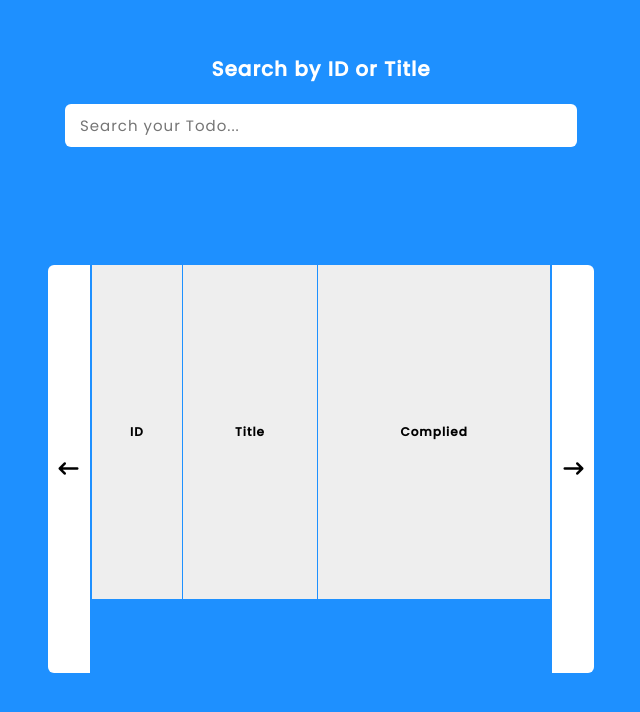
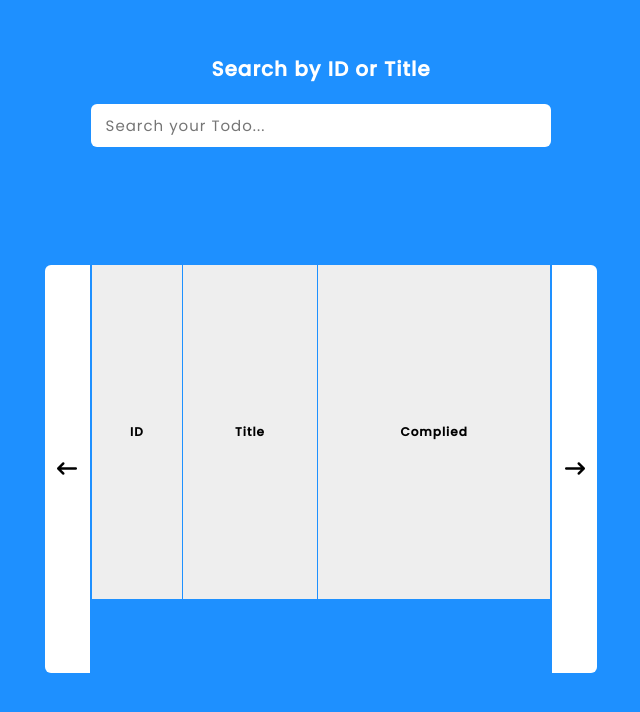
Before and after one commit to Gnifh01/js_coding_challenge, a plain HTML site: page index.html in a window 1280 px wide. Shown: the whole page, without its empty margins (319-959 px from the left). Drawn offline with Linux system fonts and the light colour scheme; no server answers.

Commit message:
first commit

```diff
--- a/prova.js
+++ b/app.js
@@ -32,7 +32,7 @@ const printTodos = () => {
           counter = 200;
         }
 
-        return {id: todo.id, title: todo.title, completed: todo.completed, element: tableRow,};
+        return {id: todo.id, title: todo.title, completed: todo.completed, element: tableRow};
       });
     });
 };
@@ -58,7 +58,6 @@ printTodos();
 searchInput.addEventListener("input", (e) => {
   const textValue = e.target.value.toLowerCase();
   allTodos.filter((todo) => {
-  /*   tableRow.innerHTML = ""; */
     if (todo.title.toLowerCase().includes(textValue) || todo.id.toString().includes(textValue)) {
       todo.element.style.display = "table-row";
     } else {
--- a/index.html
+++ b/index.html
@@ -5,7 +5,7 @@
     <meta http-equiv="X-UA-Compatible" content="IE=edge" />
     <meta name="viewport" content="width=device-width, initial-scale=1.0" />
     <link rel="stylesheet" href="style.css" />
-    <script src="prova.js" defer></script>
+    <script src="app.js" defer></script>
     <!-- FONT AWESOME SCRIPT LINK-->
     <script
       src="https://kit.fontawesome.com/2de46a1b51.js"
--- a/style.css
+++ b/style.css
@@ -43,7 +43,7 @@ body {
 }
 
 #container .search-container #search {
-  width: 40%;
+  width: 36%;
   border: none;
   border-radius: 6px;
   padding: 1rem 1.5rem;
@@ -67,7 +67,7 @@ body {
 }
 
 #container #next {
-  width: 4.2rem;
+  width: 4.5rem;
   height: 40.8rem;
   display: flex;
   justify-content: center;
@@ -86,7 +86,7 @@ body {
 }
 
 #container #prev {
-  width: 4.2rem;
+  width: 4.5rem;
   height: 40.8rem;
   display: flex;
   justify-content: center;
```
